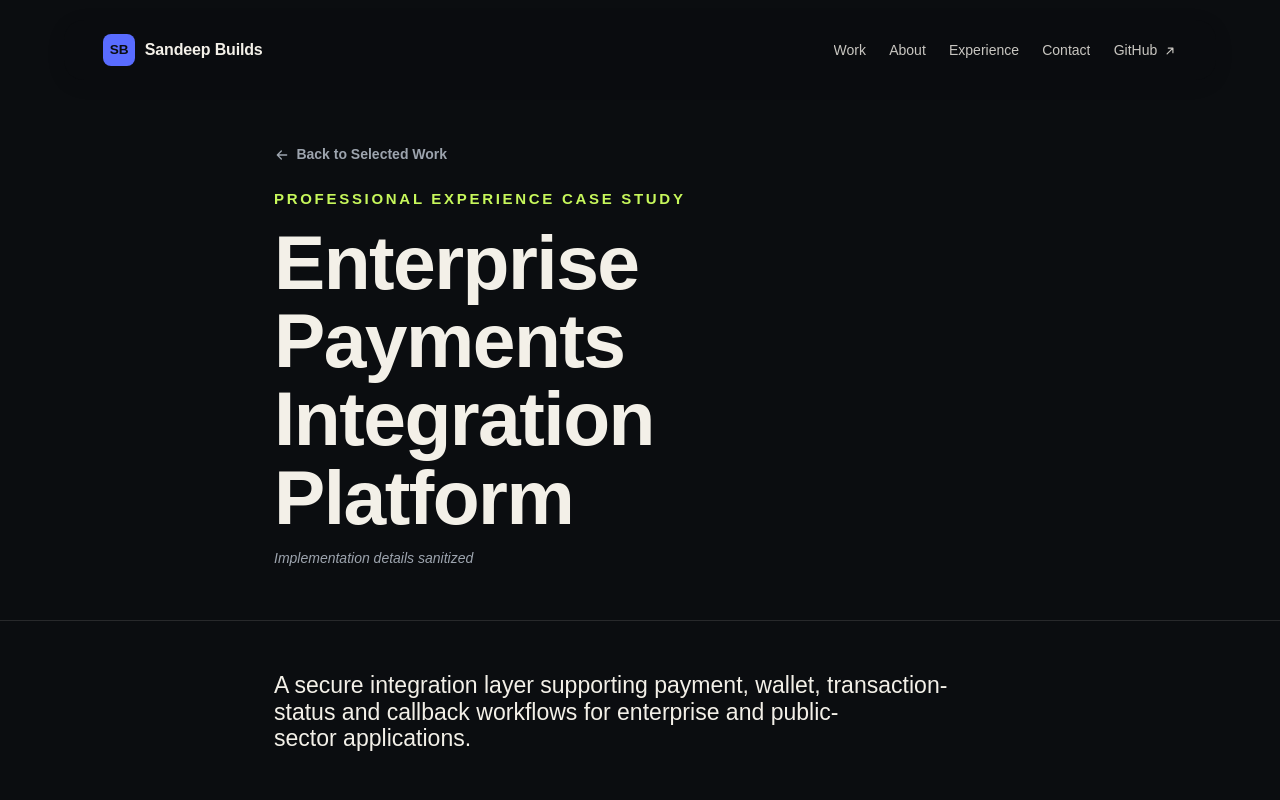
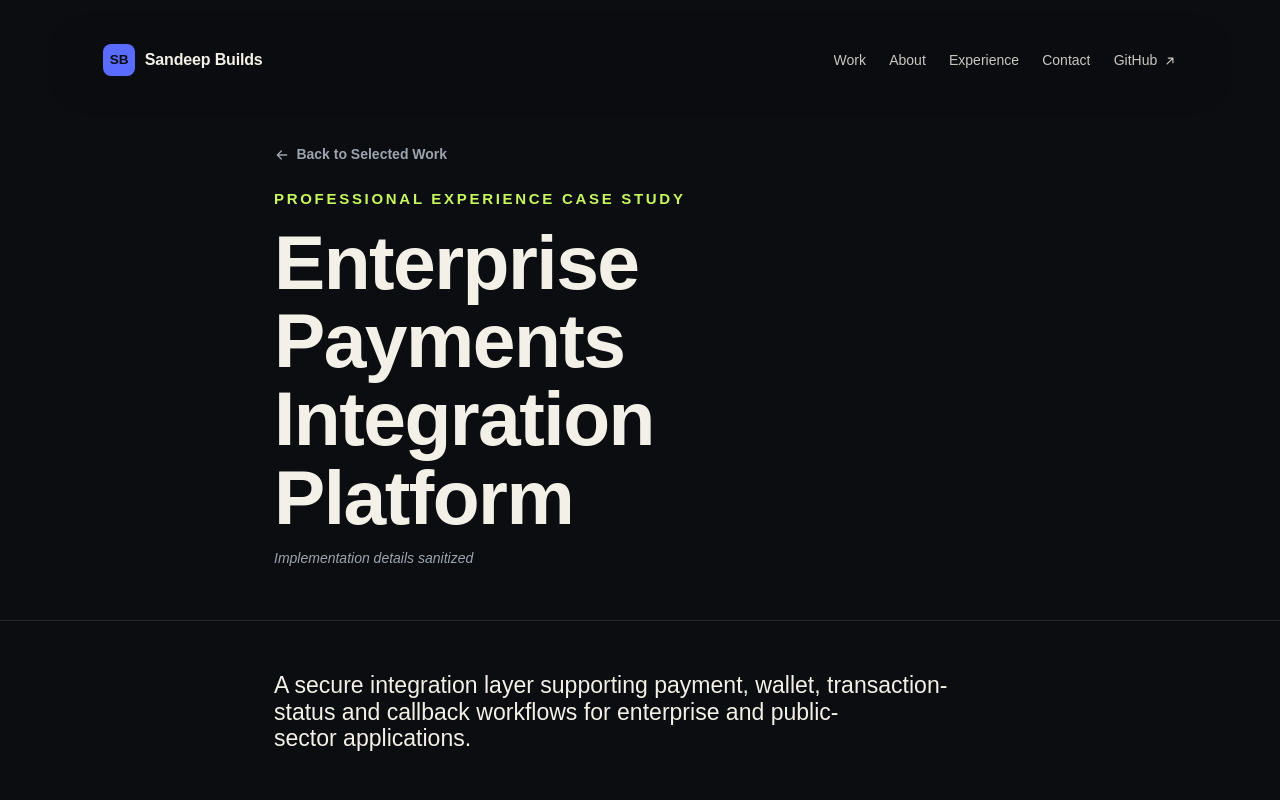
Before and after one commit to sandeepyeg/sandeep-builds-portfolio, an Angular app: page /work/enterprise-payments in a window 1280 px wide. Shown: the top 800 px of the page. Built offline with nearby package versions, Linux system fonts and the light colour scheme.

Commit message:
style: increase site header height and top offsets for improved spacing

```diff
--- a/src/app/layout/site-header/site-header.scss
+++ b/src/app/layout/site-header/site-header.scss
@@ -1,6 +1,6 @@
 .site-header {
   position: fixed;
-  top: 1.25rem;
+  top: 1.5rem;
   left: 50%;
   transform: translateX(-50%);
   width: calc(100% - 2 * var(--gutter));
@@ -22,7 +22,7 @@
 }
 
 .site-header.is-scrolled {
-  top: 0.75rem;
+  top: 1rem;
   background: color-mix(in srgb, var(--bg) 80%, transparent);
   border-color: color-mix(in srgb, var(--accent) 25%, var(--border-subtle));
   box-shadow: 0 10px 30px rgba(0, 0, 0, 0.15);
@@ -45,13 +45,13 @@
   display: flex;
   align-items: center;
   justify-content: space-between;
-  height: 3.75rem;
+  height: 4.5rem;
   padding-inline: var(--space-md);
   transition: height var(--dur-base) var(--ease-out);
 }
 
 .site-header.is-scrolled .site-header__inner {
-  height: 3.25rem;
+  height: 4rem;
 }
 
 .site-header__brand {
@@ -244,7 +244,7 @@
   .mobile-menu {
     display: block;
     position: fixed;
-    inset: 3.75rem 0 0 0;
+    inset: 4.5rem 0 0 0;
     background: var(--bg);
     padding: var(--space-lg) var(--gutter);
     transform: translateY(-100%);
```
